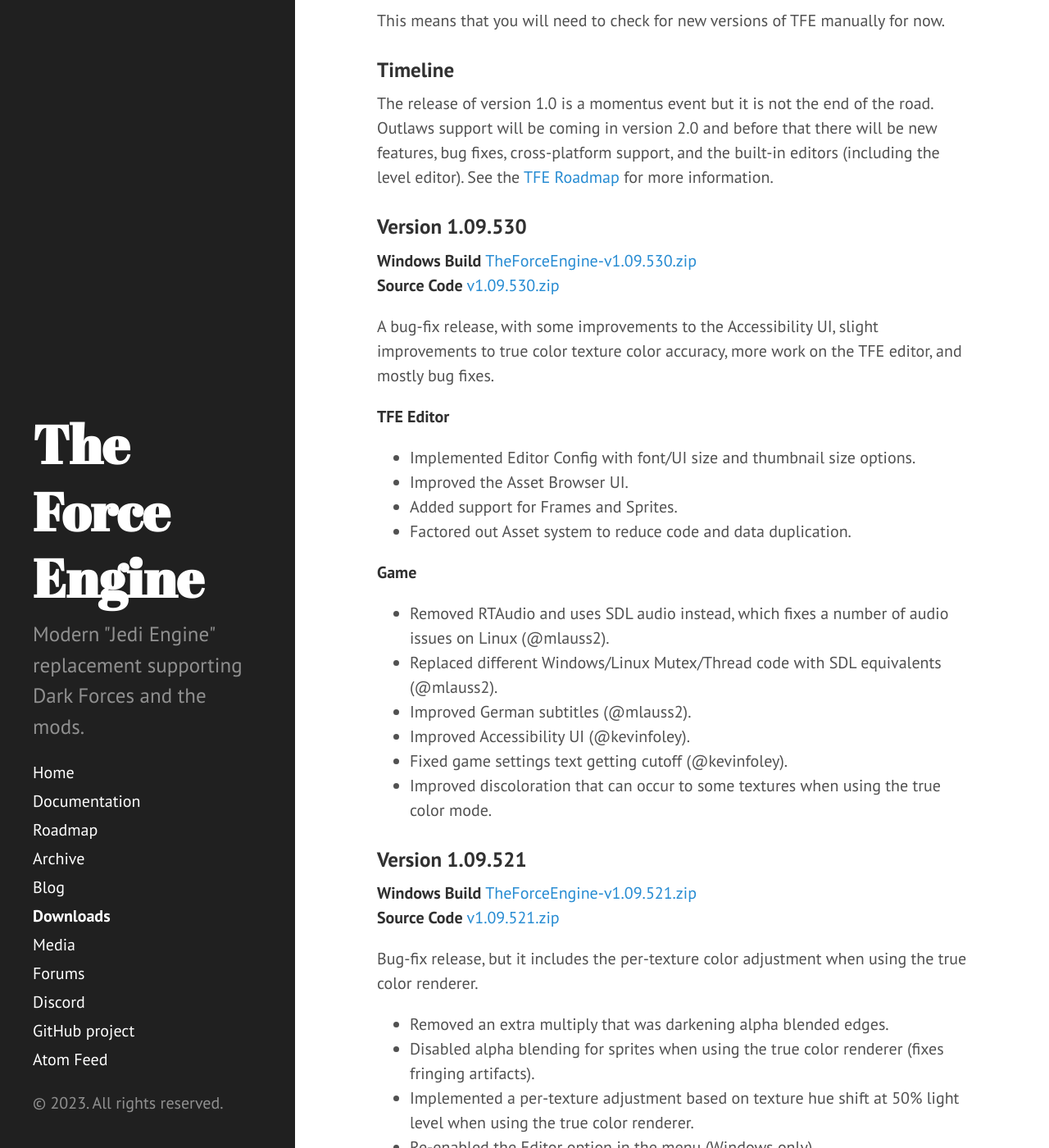
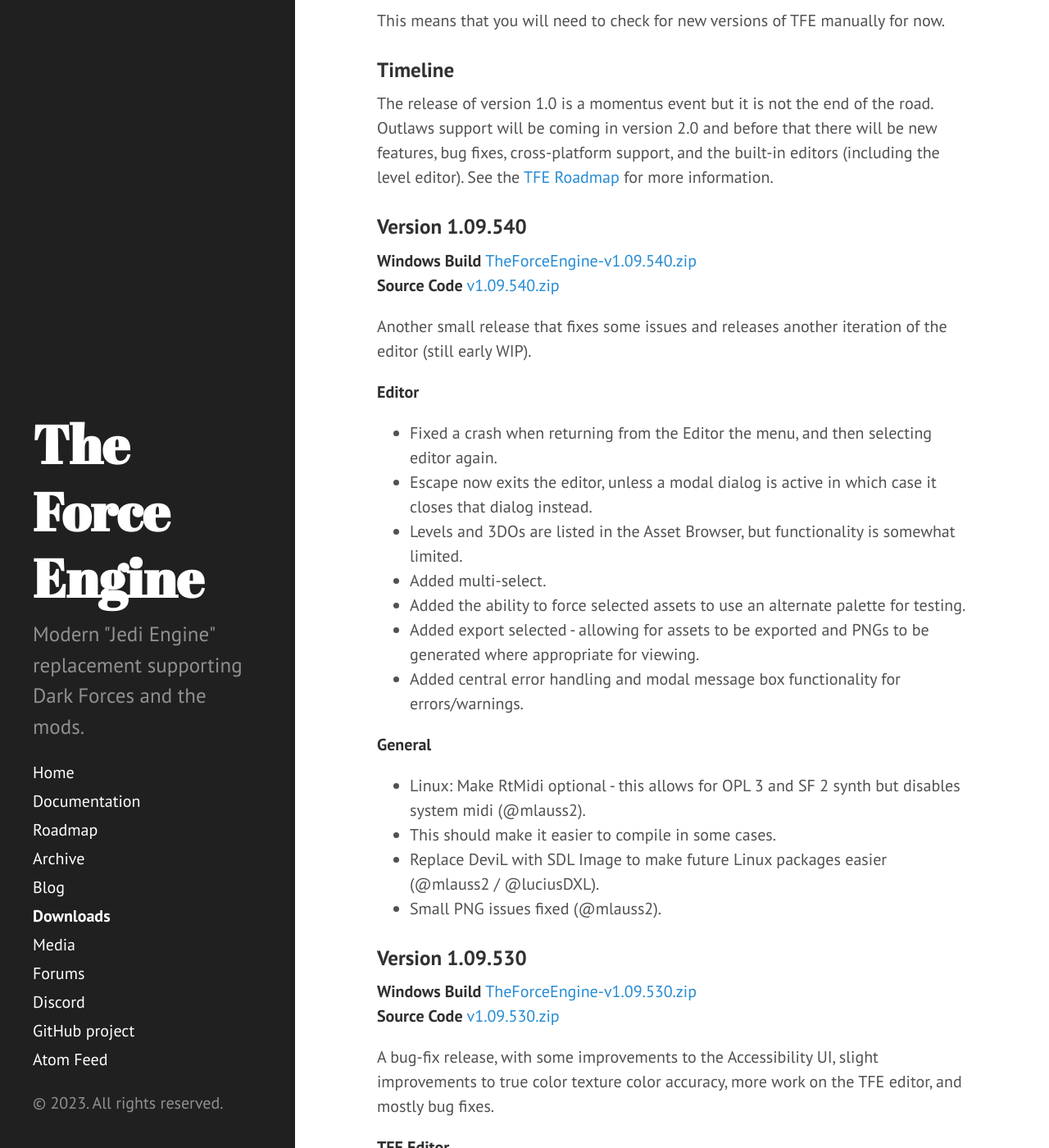
Before and after one commit to TheForceEngine/TheForceEngine.github.io, a Jekyll site: the page built from downloads.md, in a window 1280 px wide and 1400 px high, scrolled down 410 px. Shown: the whole window at 82% size. Built offline with Jekyll 4.4.1, drawn with Linux system fonts in a browser that asks for light colours.

Commit message:
Update downloads.md

```diff
--- a/downloads.md
+++ b/downloads.md
@@ -10,6 +10,28 @@
 
 ### Timeline
 The release of version 1.0 is a momentus event but it is not the end of the road. Outlaws support will be coming in version 2.0 and before that there will be new features, bug fixes, cross-platform support, and the built-in editors (including the level editor). See the [TFE Roadmap](Roadmap.md) for more information.
+
+### Version 1.09.540
+**Windows Build** [TheForceEngine-v1.09.540.zip](https://github.com/luciusDXL/TheForceEngine/releases/download/v1.09.540/TheForceEngine-v1.09.540.zip) <br>
+**Source Code** [v1.09.540.zip](https://github.com/luciusDXL/TheForceEngine/archive/refs/tags/v1.09.540.zip)
+
+Another small release that fixes some issues and releases another iteration of the editor (still early WIP).
+
+**Editor**
+* Fixed a crash when returning from the Editor the menu, and then selecting editor again.
+* Escape now exits the editor, unless a modal dialog is active in which case it closes that dialog instead.
+* Levels and 3DOs are listed in the Asset Browser, but functionality is somewhat limited.
+* Added multi-select.
+* Added the ability to force selected assets to use an alternate palette for testing.
+* Added export selected - allowing for assets to be exported and PNGs to be generated where appropriate for viewing.
+* Added central error handling and modal message box functionality for errors/warnings.
+
+**General**
+* Linux: Make RtMidi optional - this allows for OPL 3 and SF 2 synth but disables system midi (@mlauss2).
+* This should make it easier to compile in some cases.
+* Replace DeviL with SDL Image to make future Linux packages easier (@mlauss2 / @luciusDXL).
+* Small PNG issues fixed (@mlauss2).
+
 
 ### Version 1.09.530
 **Windows Build** [TheForceEngine-v1.09.530.zip](https://github.com/luciusDXL/TheForceEngine/releases/download/v1.09.530/TheForceEngine-v1.09.530.zip) <br>
```
